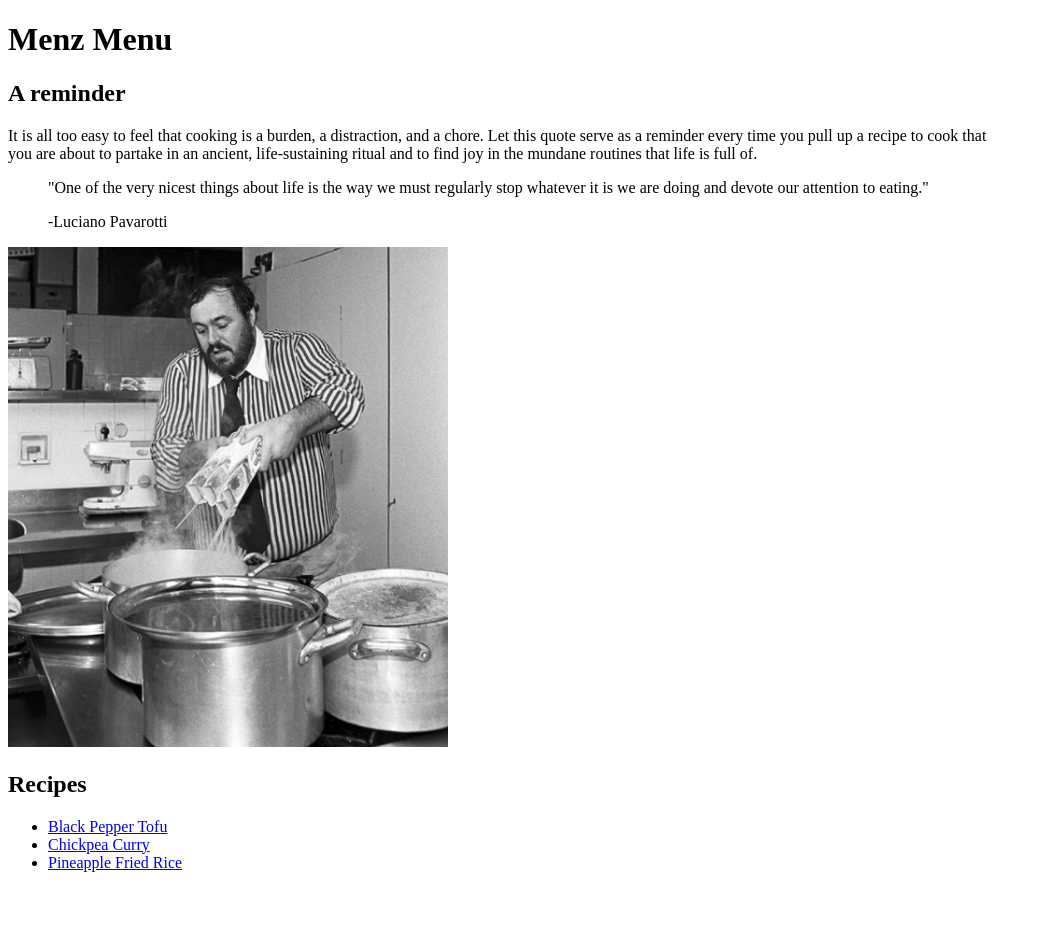
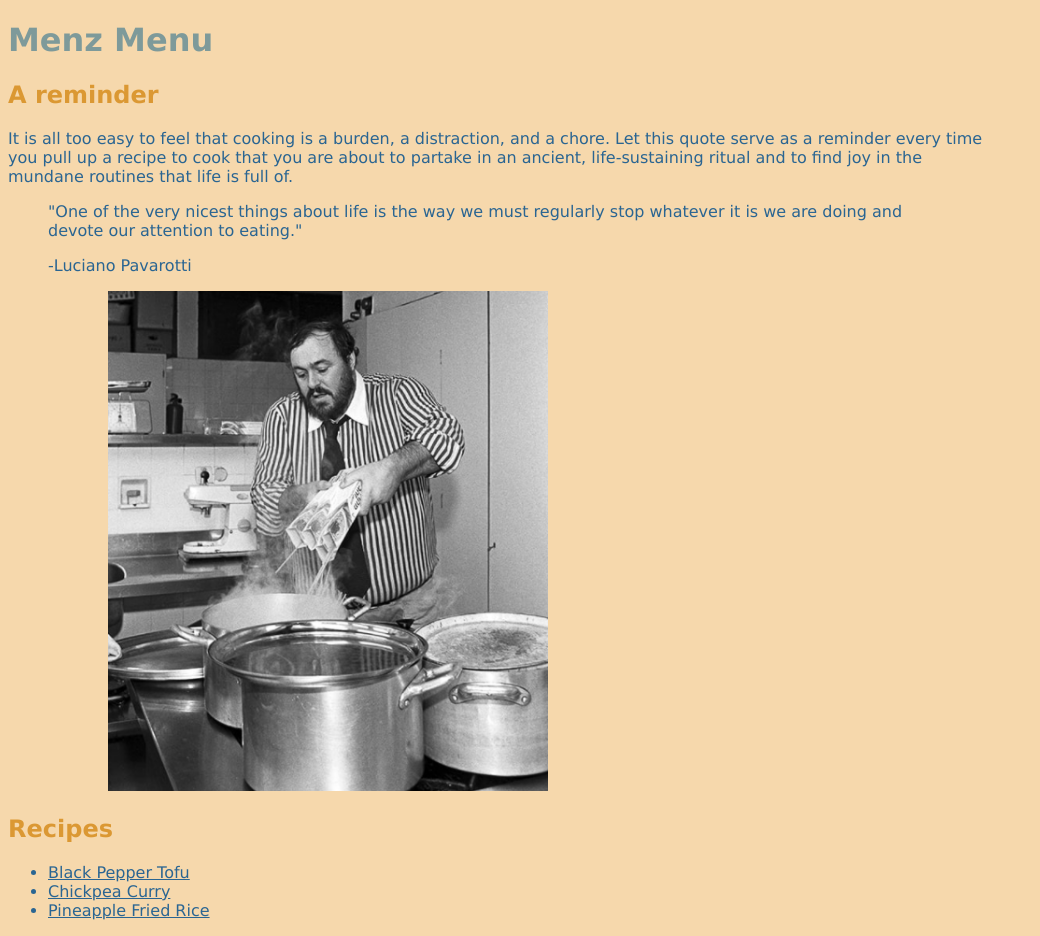
Before and after one commit to RyanMenz/odin-recipes, a plain HTML site: page index.html in a window 1280 px wide. Shown: the whole page, without its empty margins (0-1040 px from the left). Before the commit the page ends 888 px from the top, so only its background shows below. Drawn offline with Linux system fonts and the light colour scheme.

Commit message:
Style background and text color

```diff
--- a/style.css
+++ b/style.css
@@ -1,3 +1,18 @@
 * {
     max-width: 1000px;
+    font-family: Verdana, Geneva, Tahoma, sans-serif;
+    background-color: #f6d8ac;
+    color: #2a6592;
 }
+
+img {
+    margin-left: 100px;
+}
+
+h1 {
+    color: #7e9a9a;
+}
+
+h2 {
+    color: #db9833;
+}
```
